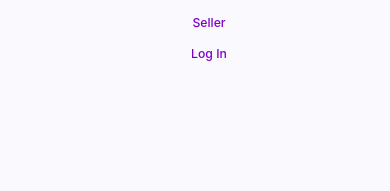
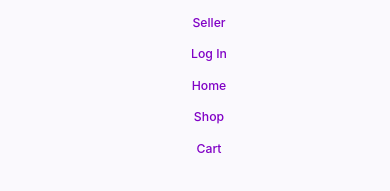
Before and after one commit to SachidanandaPadhiali/ecommerce-project-angular, an Angular app: page / in a window 390 px wide. Both pictures are taken after a click on the element 348 px from the left and 23 px from the top of the page. Shown: the part 151-342 px from the top of the page. Built offline with nearby package versions, Linux system fonts and the light colour scheme.

Commit message:
added user profile and logout navigation into header and built logic to switch as per the role.

```diff
--- a/src/app/header/header.html
+++ b/src/app/header/header.html
@@ -22,26 +22,15 @@
             <a *ngSwitchCase="'user'" routerLink="/shop">Shop</a>
             <a *ngSwitchCase="'user'" routerLink="/cart">Cart</a>
             <a *ngSwitchCase="'user'" routerLink="/wish-list"><fa-icon [icon]="heartIcon"></fa-icon></a>
-            <div class="dropdown" *ngSwitchCase="'seller'">
-                <button class="dropdown-toggle">
-                    <fa-icon [icon]="userIcon"></fa-icon> {{ sellerName }}
-                </button>
-                <div class="dropdown-menu">
-                    <a routerLink="/profile">
-                        <fa-icon [icon]="profileIcon"></fa-icon> Profile
-                    </a>
-                    <a (click)="logOut()">
-                        <fa-icon [icon]="logoutIcon"></fa-icon> Logout
-                    </a>
-                </div>
-            </div>
+
 
             <!-- ++++++++++ SELLER NAVIGATION ++++++++++ -->
             <a *ngSwitchCase="'seller'" routerLink="/seller-home">My Products</a>
             <a *ngSwitchCase="'seller'" routerLink="/seller-product">Add Product</a>
-            <div class="dropdown" *ngSwitchCase="'seller'">
+
+            <div class="dropdown" *ngIf="menuType !== 'default'" >
                 <button class="dropdown-toggle">
-                    <fa-icon [icon]="userIcon"></fa-icon> {{ sellerName }}
+                    <fa-icon [icon]="userIcon"></fa-icon> {{ name }}
                 </button>
                 <div class="dropdown-menu">
                     <a routerLink="/profile">
@@ -62,11 +51,15 @@
 
     </div>
 
-    <div class="nav-links mobile" *ngIf="isMenuOpen">
-        <a routerLink="/" (click)="toggleMenu()">Home</a>
-        <a routerLink="/shop" (click)="toggleMenu()">Shop</a>
-        <a routerLink="/cart" (click)="toggleMenu()">Cart</a>
-        <a routerLink="/seller-auth" (click)="toggleMenu()">Seller</a>
-        <a class="login-btn" routerLink="/log-in" (click)="toggleMenu()">Log In</a>
+    <div class="nav-links mobile" *ngIf="isMenuOpen"  [ngSwitch]="menuType">
+        <a routerLink="/" *ngSwitchCase="'default'" (click)="toggleMenu()">Home</a>
+        <a routerLink="/shop" *ngSwitchCase="'default'" (click)="toggleMenu()">Shop</a>
+        <a routerLink="/cart" *ngSwitchCase="'default'" (click)="toggleMenu()">Cart</a>
+        <a routerLink="/seller-auth" *ngSwitchCase="'default'" (click)="toggleMenu()">Seller</a>
+        <a class="login-btn" routerLink="/log-in" *ngSwitchCase="'default'" (click)="toggleMenu()">Log In</a>
+
+        <a routerLink="/" *ngSwitchCase="'default'" (click)="toggleMenu()">Home</a>
+        <a routerLink="/shop" *ngSwitchCase="'default'" (click)="toggleMenu()">Shop</a>
+        <a routerLink="/cart" *ngSwitchCase="'default'" (click)="toggleMenu()">Cart</a>
     </div>
 </nav>
--- a/src/app/header/header.ts
+++ b/src/app/header/header.ts
@@ -21,7 +21,8 @@ export class Header implements OnInit {
   heartIcon = faHeart;
   profileIcon = faUser;
   logoutIcon = faRightFromBracket;
-  sellerName: string = "";
+
+  name: string = "";
 
   isMenuOpen = false;
   searchQuery: string = '';
@@ -39,9 +40,6 @@ export class Header implements OnInit {
   constructor(private router: Router) { }
 
   ngOnInit(): void {
-    const seller = JSON.parse(localStorage.getItem('seller') || '{}');
-    this.sellerName = seller?.name;
-
     this.router.events.pipe(
       filter(event => event instanceof NavigationEnd)
     ).subscribe((val: any) => {
@@ -50,8 +48,10 @@ export class Header implements OnInit {
           this.menuType = 'auth';
         } else if (localStorage.getItem('seller') && val.url.includes('seller')) {
           this.menuType = 'seller';
+          this.name = JSON.parse(localStorage.getItem('seller') || '{}')?.name;
         } else if (localStorage.getItem('user') && val.url.includes('user')) {
           this.menuType = 'user';
+          this.name = JSON.parse(localStorage.getItem('user') || '{}')?.name;
         } else {
           this.menuType = 'default';
         }
```
